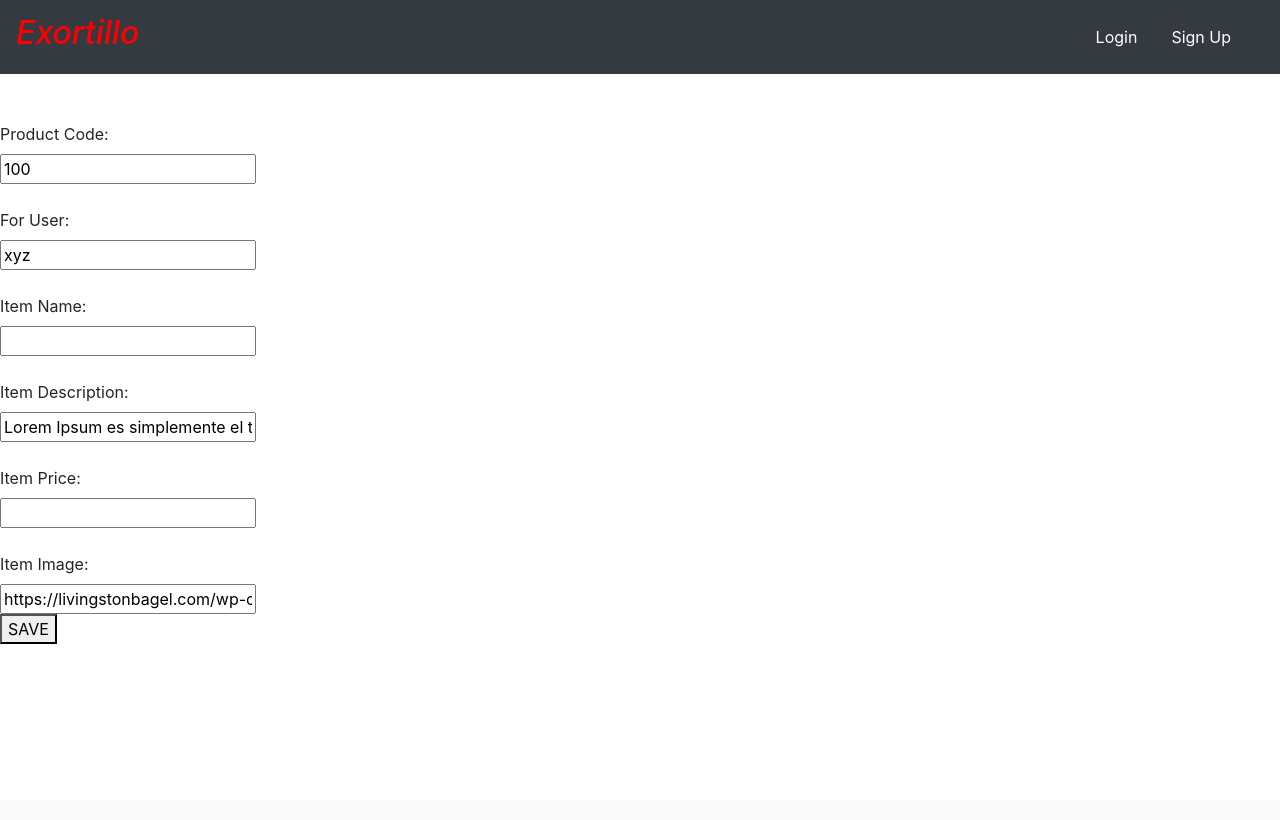
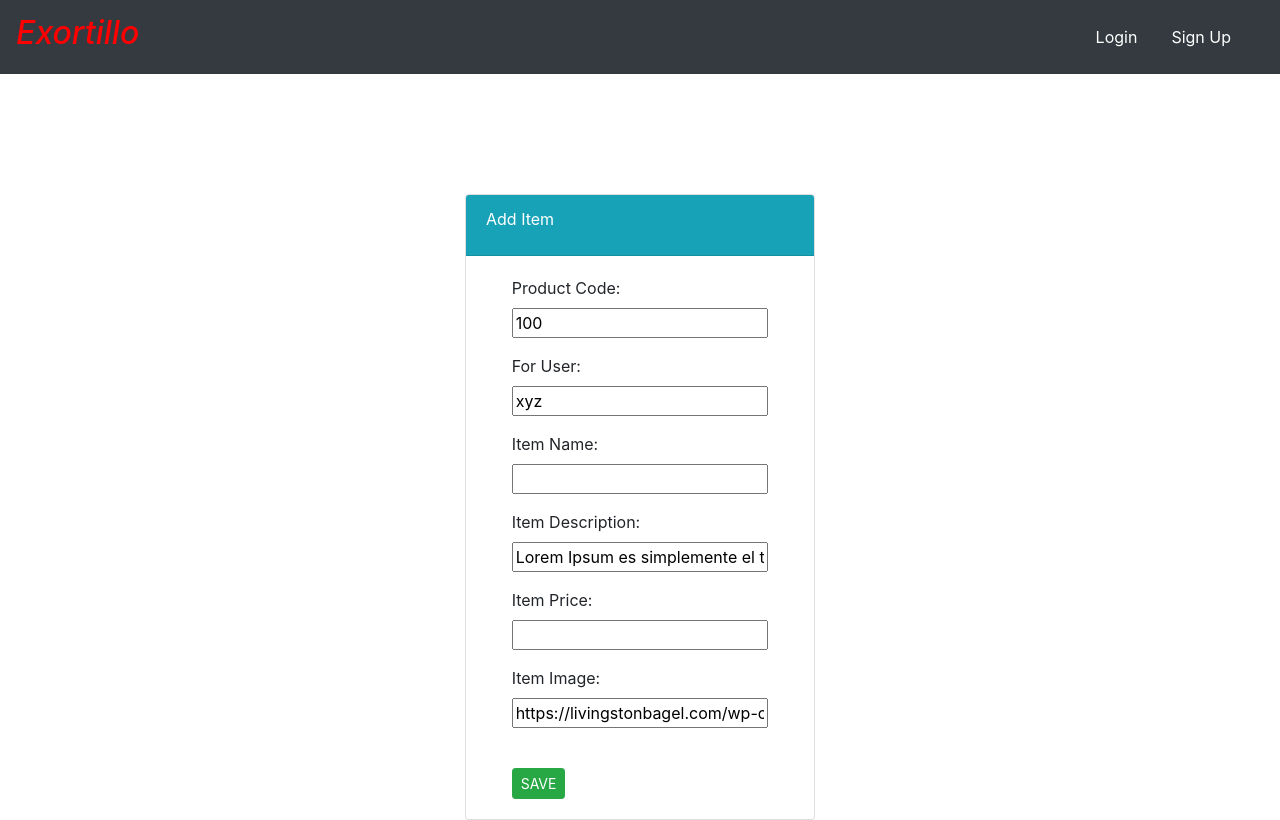
Before and after one commit to vedang6725/DJANGO_VEDANG, a Django app: page /food/add/ in a window 1280 px wide. Before the commit the page ends 644 px from the top, so only its background shows below. Run offline with Django 4.2, Linux system fonts and the light colour scheme.

Commit message:
commit:65

```diff
--- a/mysite/food/templates/food/item-form.html
+++ b/mysite/food/templates/food/item-form.html
@@ -1,24 +1,41 @@
 {% extends 'food/base.html' %}
 {% block body %}
 
+<br><br><br>
 
-<form method="POST">
-    {% csrf_token %}
-     <label>Product Code: </label><br>
-    {{ form.prod_code }}<br>
-    <br><label>For User: </label><br>
-    {{ form.for_user }}<br>
-    <br><label>Item Name: </label><br>
-    {{ form.item_name }}<br>
-    <br><label>Item Description: </label><br>
-    {{ form.item_desc }}<br>
-    <br><label>Item Price: </label><br>
-    {{ form.item_price }}<br>
-    <br><label>Item Image: </label><br>
-    {{ form.item_image }}<br>
+<div class="container">
+    <div class="row">
+         <div class="col-md-4 offset-md-4">
+            <div class="card">
+                <div class="card-header text-white bg-info">
+                    <div class="card-title">
+                        Add Item
+                    </div>
+                </div>
+                <div class="card-body">
+                    <form method="POST">
+                        {% csrf_token %}
+                         <label class="offset-md-1">Product Code: </label><br>
+                        <p class="offset-md-1">{{ form.prod_code }}</p>
+                        <label class="offset-md-1">For User: </label><br>
+                        <p class="offset-md-1">{{ form.for_user }}</p>
+                        <label class="offset-md-1">Item Name: </label><br>
+                        <p class="offset-md-1">{{ form.item_name }}</p>
+                        <label class="offset-md-1">Item Description: </label><br>
+                        <p class="offset-md-1">{{ form.item_desc }}</p>
+                        <label class="offset-md-1">Item Price: </label><br>
+                        <p class="offset-md-1">{{ form.item_price }}</p>
+                        <label class="offset-md-1">Item Image: </label><br>
+                        <p class="offset-md-1">{{ form.item_image }}</p><br>
+                        <button class="offset-md-1 btn btn-success btn-sm" type="submit">SAVE</button>
+                    </form>
+                </div>
+            </div>
+        </div>
+    </div>
+</div>
 
 
-    <button type="submit">SAVE</button>
-</form>
+
 
 {%  endblock %}
```
Also changed, not shown: mysite/users/templates/users/profile.html (+34 -4 lines), mysite/db.sqlite3.
